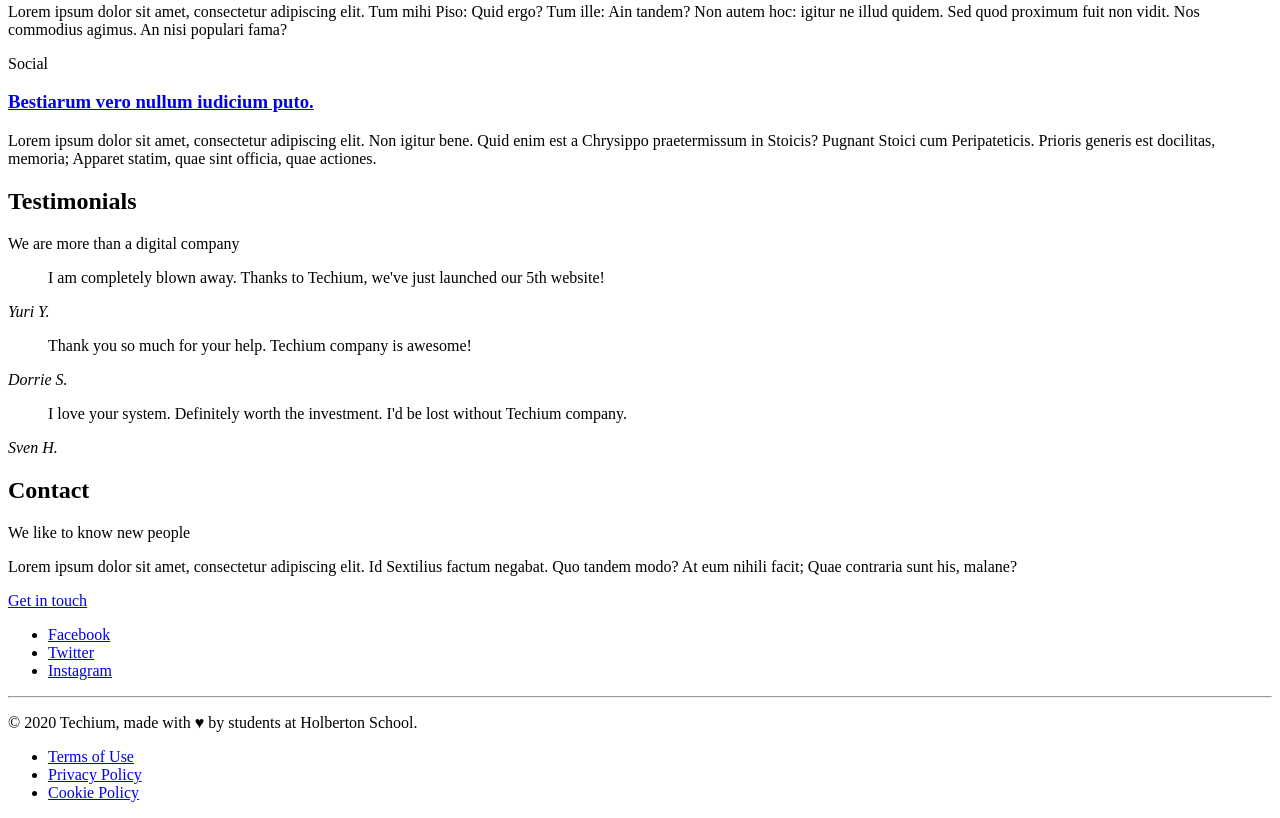
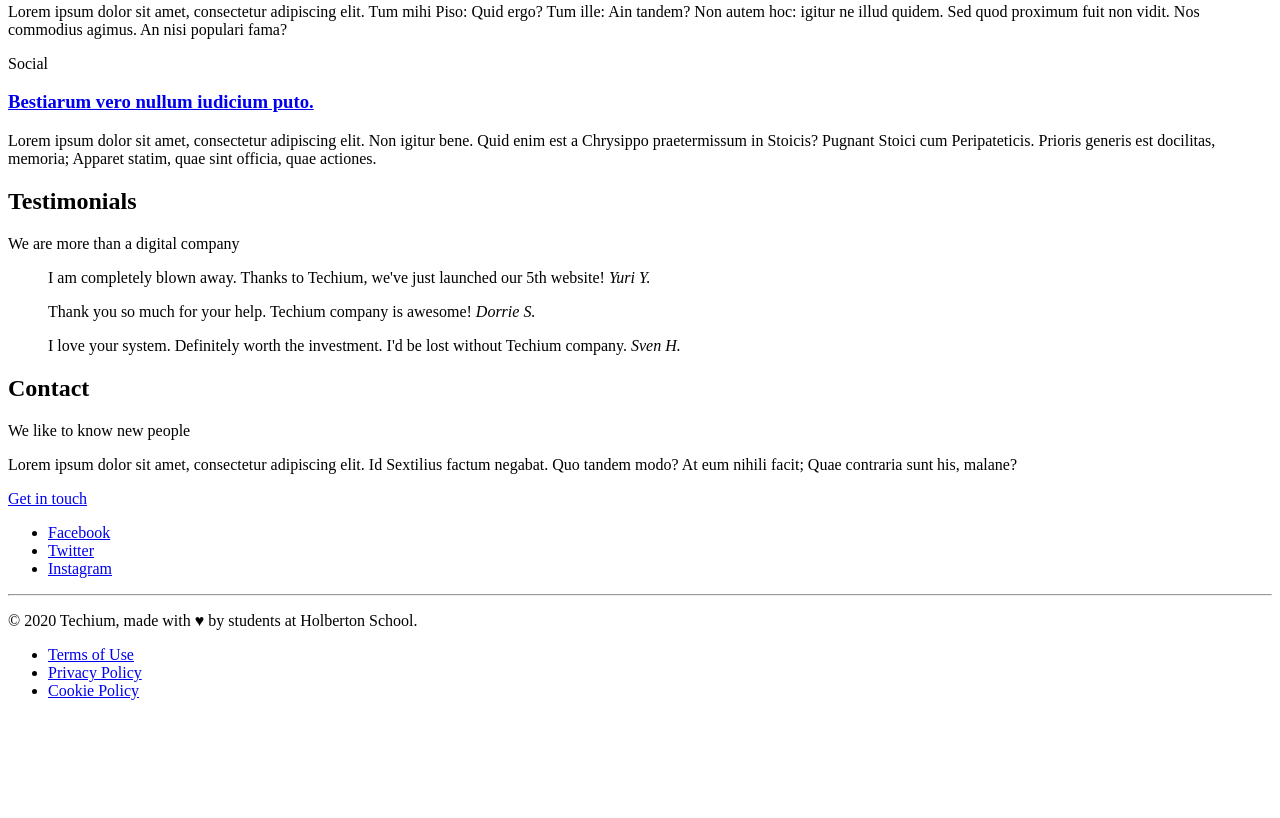
Before and after one commit to mulimuoki001/alu-web_front_end, a plain HTML site: page html_advanced/29-index.html in a window 1280 px wide. Shown: the part 1507-2325 px from the top of the page. After the commit the page ends 2223 px from the top, so only its background shows below. Drawn offline with Linux system fonts and the light colour scheme.

Commit message:
blockquote and author

```diff
--- a/html_advanced/29-index.html
+++ b/html_advanced/29-index.html
@@ -197,27 +197,28 @@
                 <div>
                     <article>
                         <blockquote>
-                            I am completely blown away. Thanks to Techium, we've just launched our 5th website!
-
+                            <p> I am completely blown away. Thanks to Techium, we've just launched our 5th website!
+                                <cite>Yuri Y.</cite>
+                            </p>
                         </blockquote>
-                        <cite>Yuri Y.</cite>
                     </article>
 
                     <article>
                         <blockquote>
-                            Thank you so much for your help. Techium company is awesome!
-
+                            <p>Thank you so much for your help. Techium company is awesome!
+                                <cite>Dorrie S.</cite>
+                            </p>
                         </blockquote>
-                        <cite>Dorrie S.</cite>
                     </article>
 
                     <article>
                         <blockquote>
-                            I love your system. Definitely worth the investment. I'd be lost without Techium company.
+                            <p> I love your system. Definitely worth the investment. I'd be lost without Techium
+                                company.
 
-
+                                <cite> Sven H.</cite>
+                            </p>
                         </blockquote>
-                        <cite> Sven H.</cite>
                     </article>
                 </div>
             </div>
```
